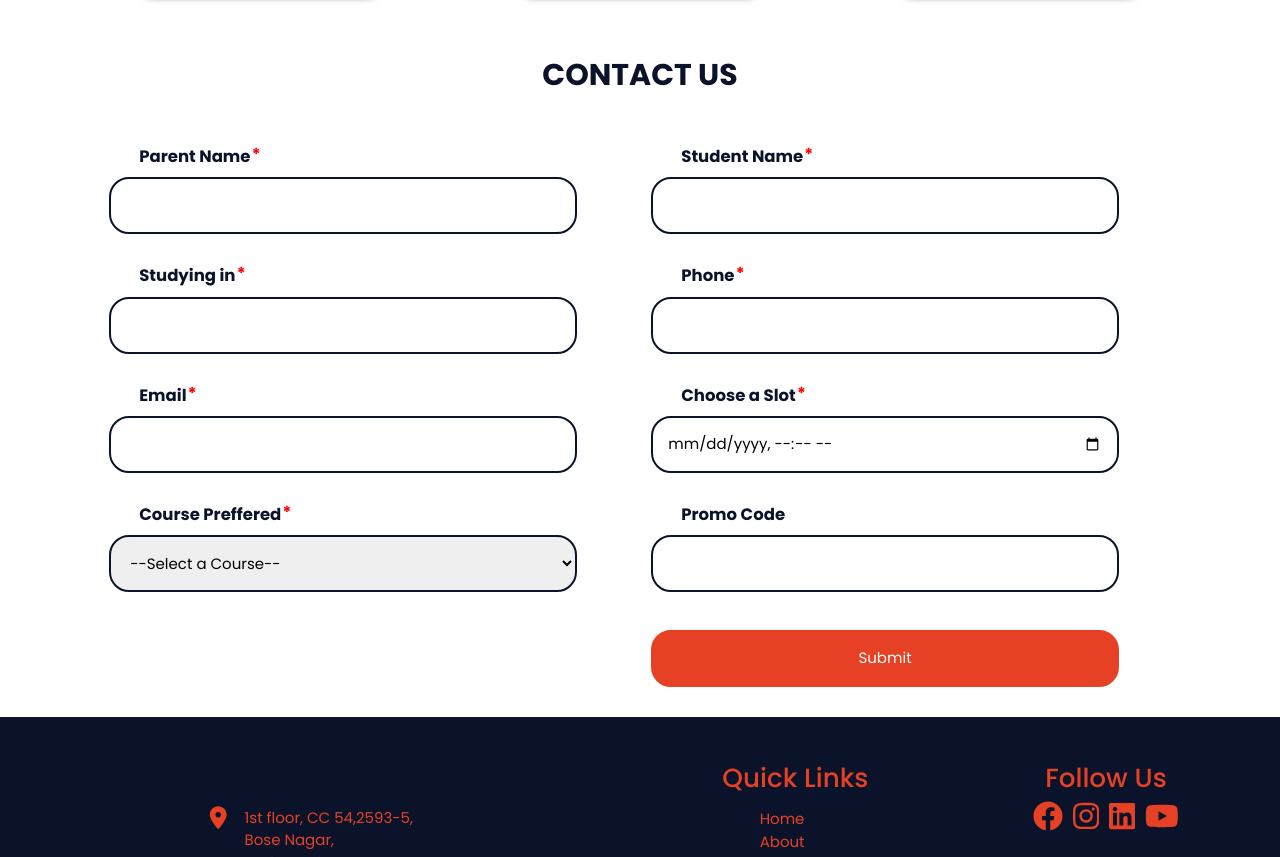
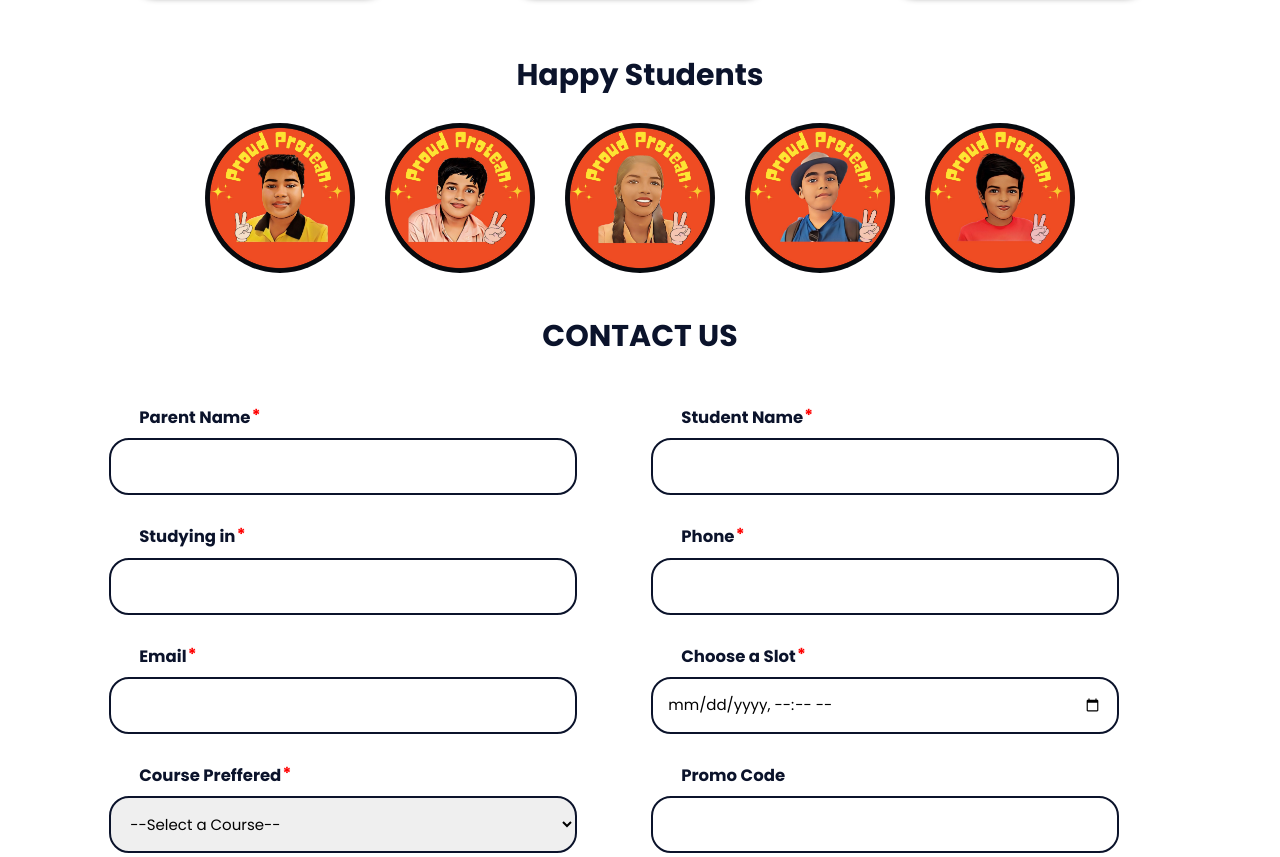
Before and after one commit to paulvarkey758/proteaskill, a plain HTML site: page index.html in a window 1280 px wide. Shown: the part 5006-5863 px from the top of the page. Drawn offline with nearby package versions, Linux system fonts and the light colour scheme.

Commit message:
students section added

```diff
--- a/index.html
+++ b/index.html
@@ -391,6 +391,20 @@
         </div>
     </div>
 </section> -->
+
+<!--==================================================our students==========================================================================-->
+<section class="sec-styles">
+    <center><h2 id="contact-heading">Happy Students</h2></center>
+    <div class="container">
+        <div class="student-container">
+            <img src="images/students/proteaskill-student-1.jpeg" alt="proteaskill-student">
+            <img src="images/students/proteaskill-student-2.jpeg" alt="proteaskill-student">
+            <img src="images/students/proteaskill-student-3.jpeg" alt="proteaskill-student">
+            <img src="images/students/proteaskill-student-4.jpeg" alt="proteaskill-student">
+            <img src="images/students/proteaskill-student-5.jpeg" alt="proteaskill-student">
+        </div>
+    </div>
+</section>
 <!--=====================================================contact section=======================================================================-->
 <section class="sec-styles" id="contact">
      <center><h2 id="contact-heading">CONTACT US</h2></center>
--- a/main.css
+++ b/main.css
@@ -481,6 +481,21 @@ a{
     font-weight: bold;
 }
 
+/*================================================student section==================================================================*/
+.student-container{
+    width: 100%;
+    display: flex;
+    gap: 2rem;
+    justify-content: center;
+    align-items: center;
+    margin-top: 2rem;
+    overflow-x: scroll;
+}
+.student-container>img{
+    width: 10rem;
+    border-radius: 50%;
+}
+
 /*=========================================================contact section=================================================================*/
 #contact-heading{
     font-weight: bold;
@@ -725,6 +740,12 @@ footer{
     .staff-wrapper{
         flex-wrap: wrap;
     }
+    .student-container{
+        justify-content: flex-start;
+    }
+    .student-container>img{
+        width: 8rem;
+    }
 }
 @media screen and (min-width:768px) and (max-width:998px){
     .feature-card{
```
Also changed, not shown: images/students/proteaskill-student-1.jpeg (added), images/students/proteaskill-student-2.jpeg (added), images/students/proteaskill-student-3.jpeg (added), images/students/proteaskill-student-4.jpeg (added), images/students/proteaskill-student-5.jpeg (added).
